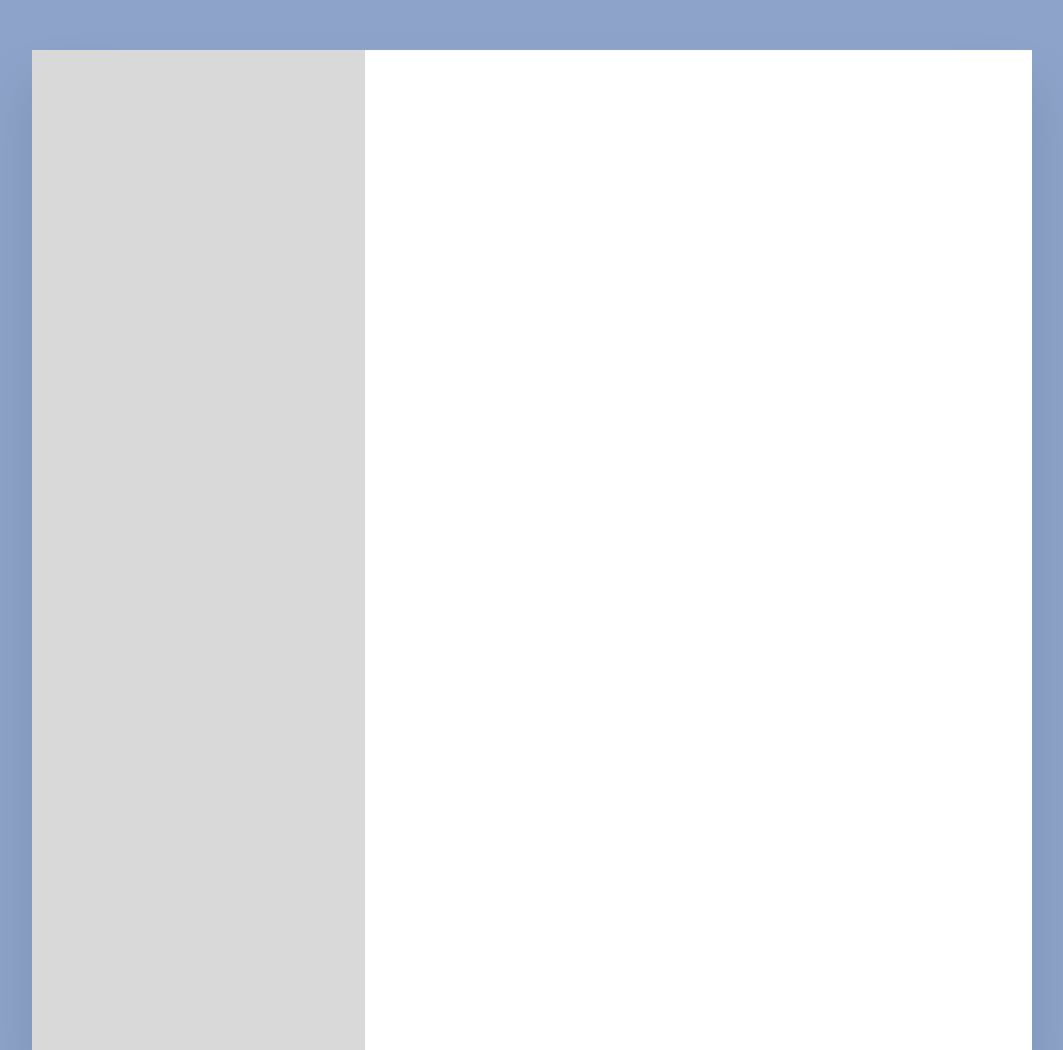
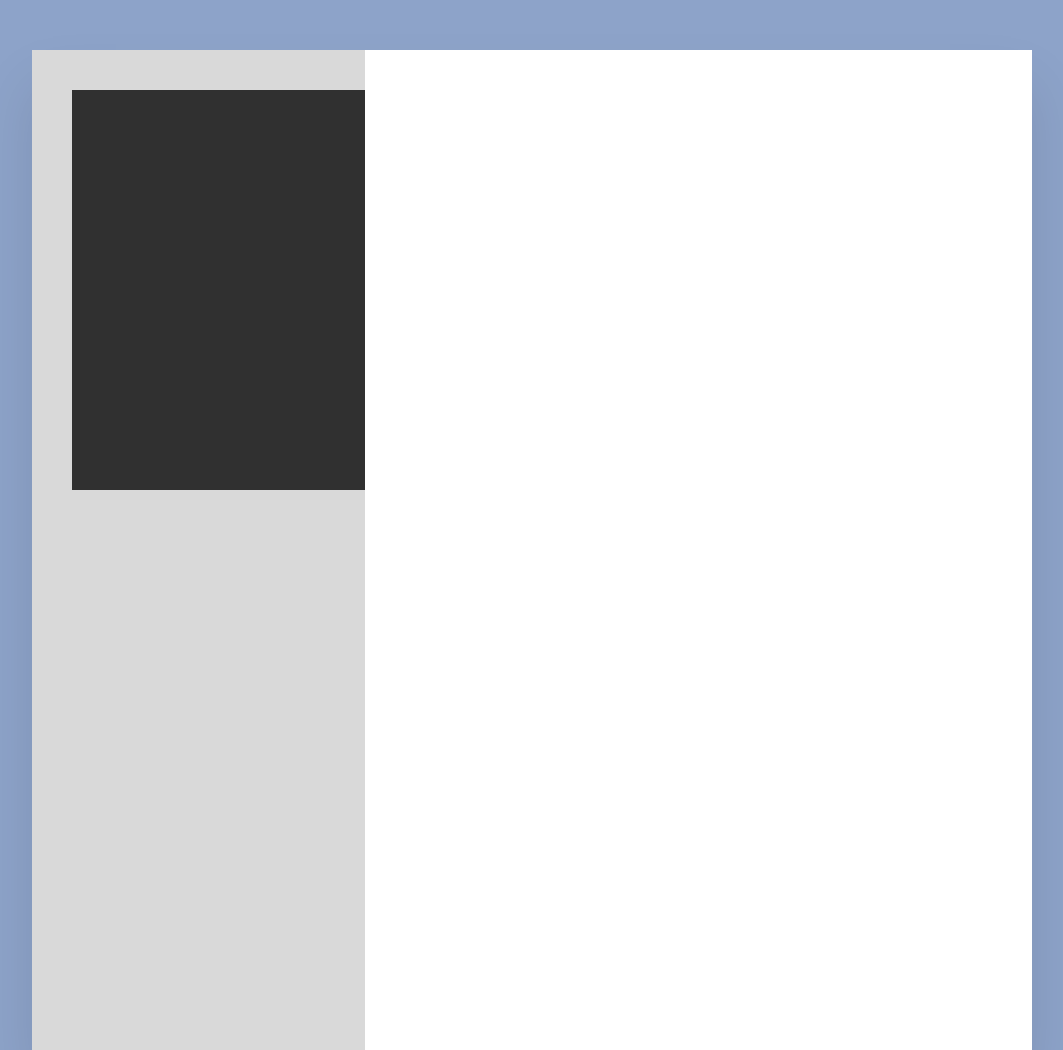
Before and after one commit to Niakale25/Maquette_InteractiveWEB, a plain HTML site: page cv.html in a window 1280 px wide. Shown: the top 1050 px of the page, without its empty margins (108-1171 px from the left). Drawn offline with Linux system fonts and the light colour scheme.

Commit message:
modification envoi de mon projet

```diff
--- a/styles.css
+++ b/styles.css
@@ -104,3 +104,9 @@ padding: 40px;
     background: white;
     padding: 40px;
     }
+    .square-top{
+        position: absolute;
+        background: #303030;
+        width: 100%;
+        height: 50vh;
+    }
```
